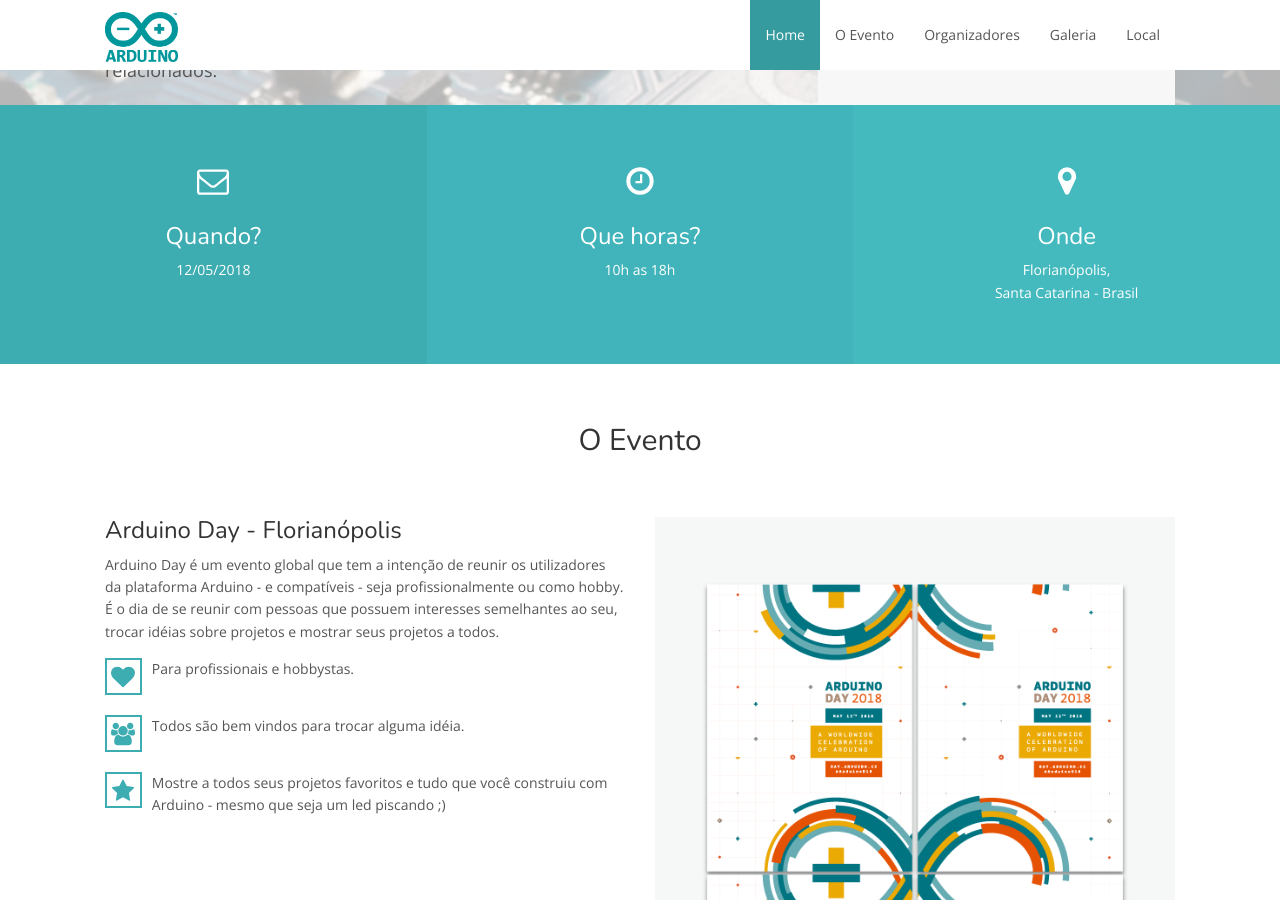
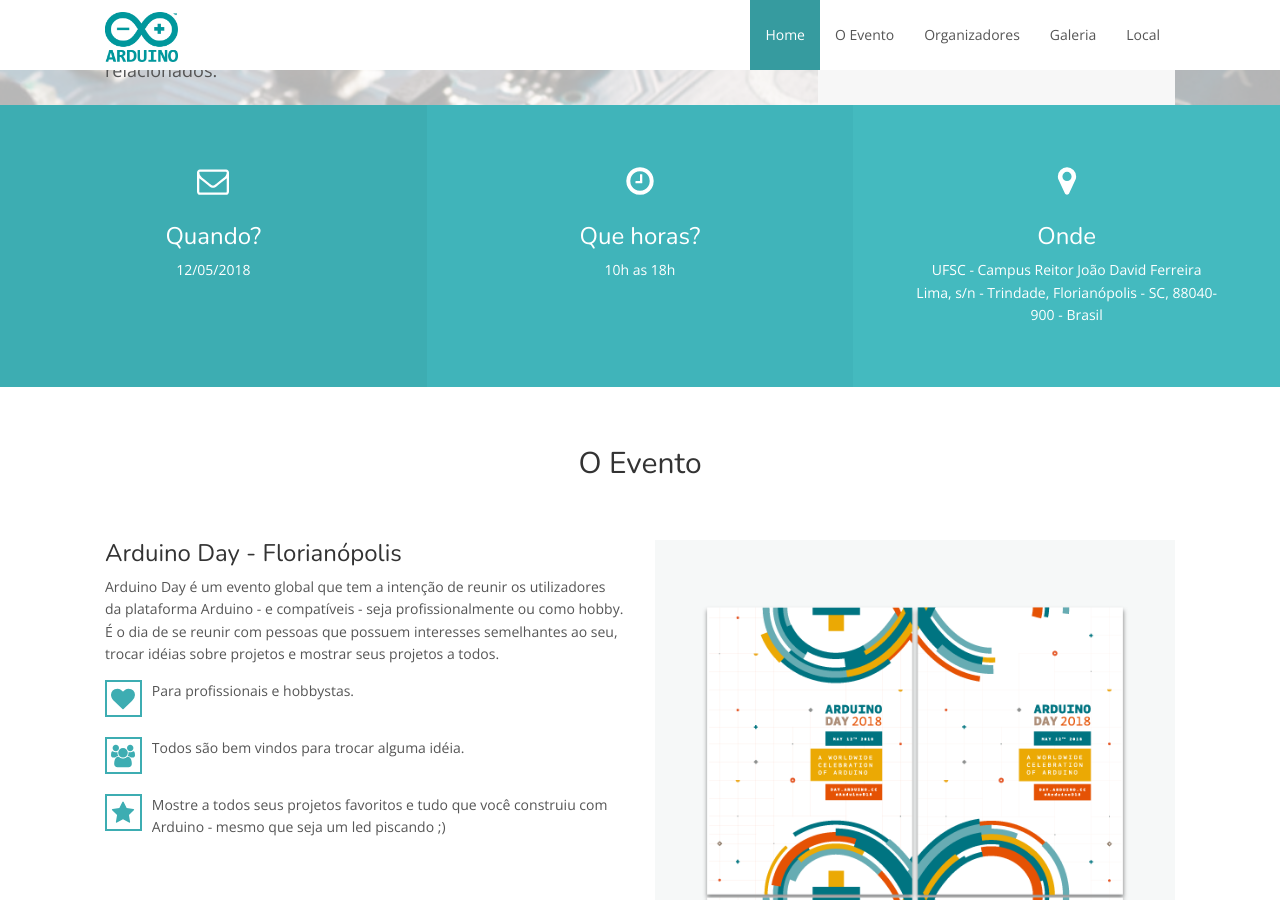
Before and after one commit to tghelere/arduino-day, a Jekyll site: the page built from index.html, in a window 1280 px wide and 900 px high, scrolled down 441 px. Built offline with Jekyll 4.4.1, drawn with Linux system fonts in a browser that asks for light colours; nearby versions of some CDN libraries.

Commit message:
feat(location): Added location

```diff
--- a/_config.yml
+++ b/_config.yml
@@ -19,7 +19,7 @@
     # phone: 932 50 540
     # emergency: 931 53 234
     email: mrprompt+arduino-sc@gmail.com
-    address: Florianópolis, <br> Santa Catarina - Brasil
+    address: UFSC - Campus Reitor João David Ferreira Lima, s/n - Trindade, Florianópolis - SC, 88040-900 - Brasil
 
 # Testimonials
 testimonials:
```
